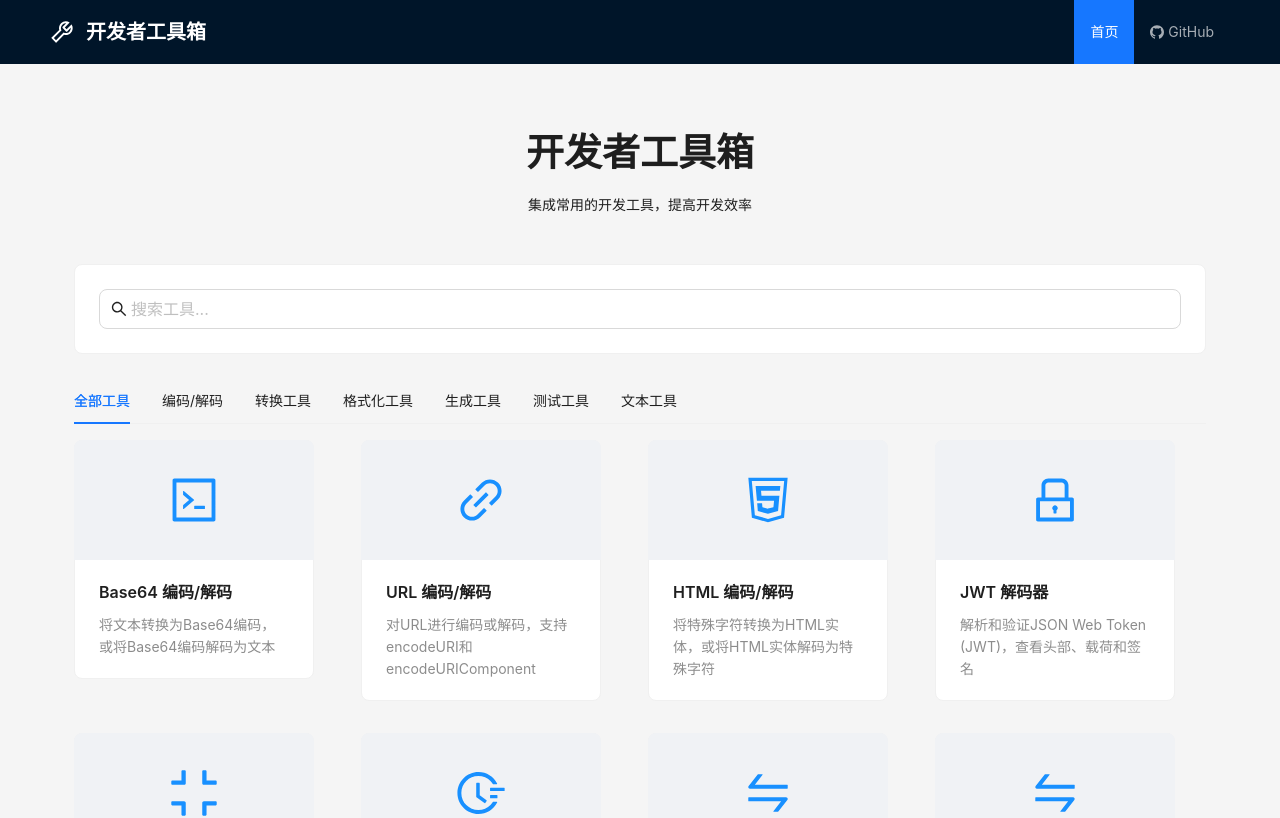
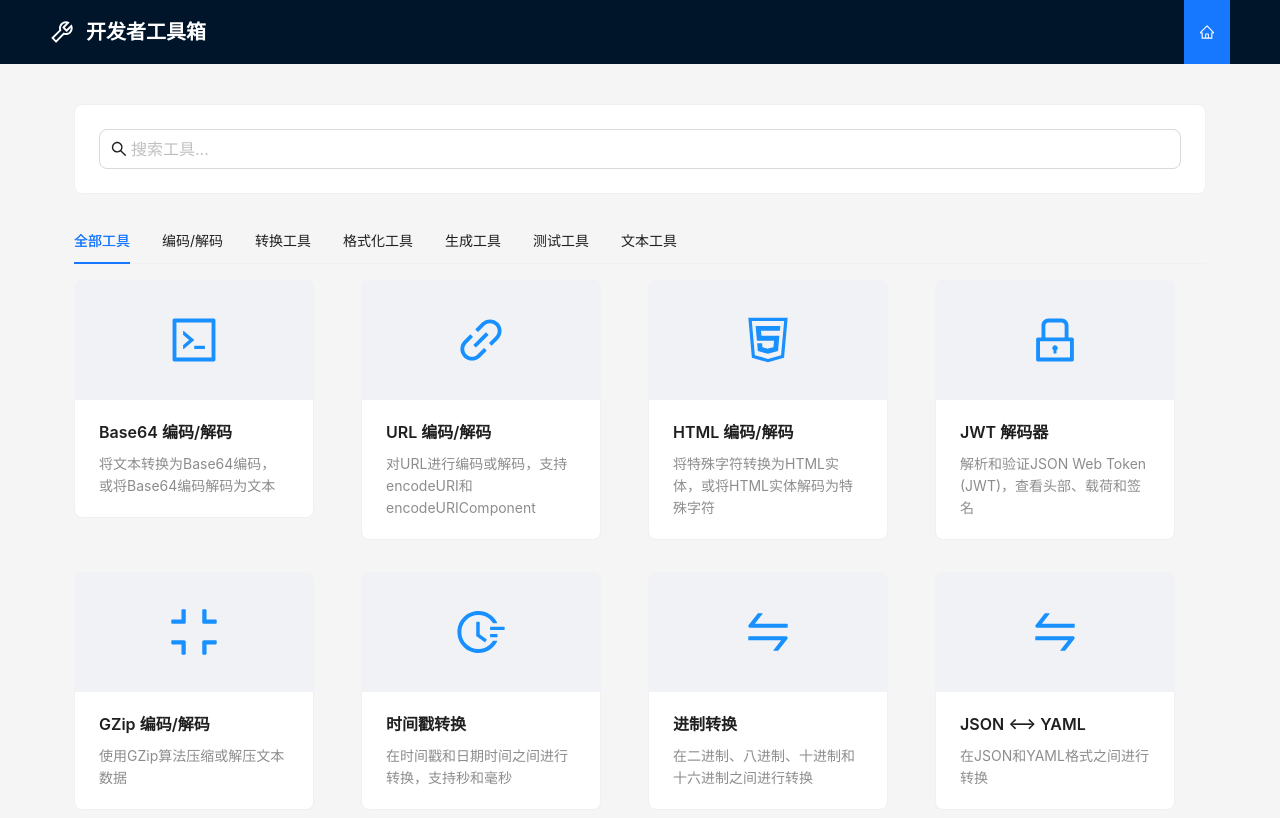
Before and after one commit to hatlonely/web-dev-box, a React (Create React App) app: page / in a window 1280 px wide. Shown: the top 818 px of the page. Built offline with nearby package versions, Linux system fonts and the light colour scheme.

Commit message:
1. 导航栏的首页按钮直接换成图标 2. github 的链接可以去掉 3. 首页不需要额外的说明，这样可以为组件的展示节省更多的空间

```diff
--- a/src/layouts/MainLayout.tsx
+++ b/src/layouts/MainLayout.tsx
@@ -1,6 +1,6 @@
 import React from 'react';
 import { Layout, Menu, Typography } from 'antd';
-import { GithubOutlined, ToolOutlined } from '@ant-design/icons';
+import { HomeOutlined, ToolOutlined } from '@ant-design/icons';
 import { Link, Outlet } from 'react-router-dom';
 
 const { Header, Content, Footer } = Layout;
@@ -26,15 +26,7 @@ const MainLayout: React.FC = () => {
           items={[
             {
               key: '1',
-              label: <Link to="/">首页</Link>,
-            },
-            {
-              key: '2',
-              label: (
-                <a href="https://github.com/hatlonely/web-dev-box" target="_blank" rel="noopener noreferrer">
-                  <GithubOutlined /> GitHub
-                </a>
-              ),
+              label: <Link to="/"><HomeOutlined /></Link>,
             },
           ]}
         />
--- a/src/pages/HomePage.tsx
+++ b/src/pages/HomePage.tsx
@@ -1,12 +1,10 @@
 import React, { useState, useEffect } from 'react';
-import { Input, Row, Col, Card, Tabs, Typography, Empty, Divider } from 'antd';
+import { Input, Row, Col, Card, Tabs, Empty, Divider } from 'antd';
 import { SearchOutlined } from '@ant-design/icons';
 import { useNavigate } from 'react-router-dom';
 import ToolCard from '../components/common/ToolCard';
 import { Tool, ToolCategory } from '../utils/types';
 import { tools, getAllCategories, searchTools, getToolsByCategory, getToolIcon } from '../utils/toolsRegistry';
-
-const { Title, Paragraph } = Typography;
 
 const HomePage: React.FC = () => {
   const [searchKeyword, setSearchKeyword] = useState('');
@@ -60,7 +58,7 @@ const HomePage: React.FC = () => {
       }
     ];
 
-    categories.forEach(category => {
+    categories.forEach((category: ToolCategory) => {
       items.push({
         key: category,
         label: category,
@@ -73,11 +71,6 @@ const HomePage: React.FC = () => {
 
   return (
     <div style={{ padding: 24 }}>
-      <div style={{ textAlign: 'center', marginBottom: 48 }}>
-        <Title>开发者工具箱</Title>
-        <Paragraph>集成常用的开发工具，提高开发效率</Paragraph>
-      </div>
-
       <Card style={{ marginBottom: 24 }}>
         <Input
           size="large"
```
